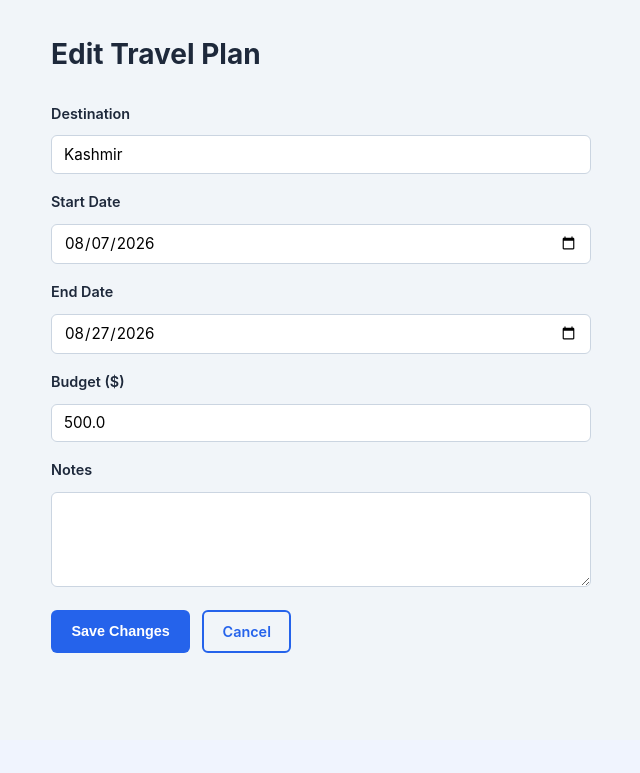
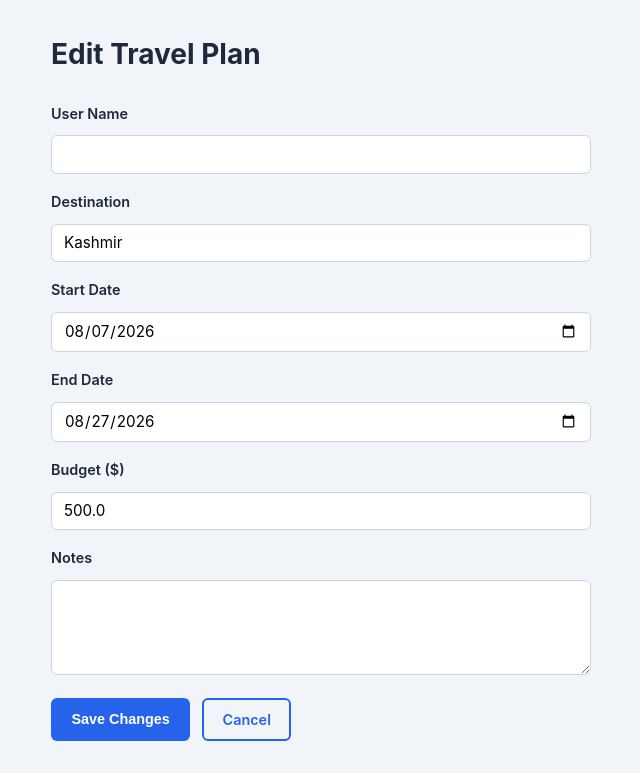
Before and after one commit to im-sandbox-lavanya/travel-planner, a FastAPI app: page /plans/35e71e311db94c1b82c2a75aeb289341/edit in a window 1280 px wide. Shown: the part 60-833 px from the top of the page, without its empty margins (133-773 px from the left). Before the commit the page ends 713 px from the top, so only its background shows below. Run offline with FastAPI, Linux system fonts and the light colour scheme.

Commit message:
feat: add user_name field to travel plans
Agent-Logs-Url: https://github.com/im-sandbox-lavanya/travel-planner/sessions/609e5b80-b0be-4be5-95d1-d3b8e6334d77

Co-authored-by: lavanyanooka <53800006+lavanyanooka@users.noreply.github.com>

```diff
--- a/app/main.py
+++ b/app/main.py
@@ -39,6 +39,7 @@ async def create_form(request: Request):
 @app.post("/plans", response_class=HTMLResponse)
 async def create_plan(
     request: Request,
+    user_name: str = Form(...),
     destination: str = Form(...),
     start_date: date = Form(...),
     end_date: date = Form(...),
@@ -47,6 +48,7 @@ async def create_plan(
 ):
     try:
         data = TravelPlanCreate(
+            user_name=user_name,
             destination=destination,
             start_date=start_date,
             end_date=end_date,
@@ -93,6 +95,7 @@ async def edit_form(request: Request, plan_id: str):
 async def update_plan(
     request: Request,
     plan_id: str,
+    user_name: str = Form(...),
     destination: str = Form(...),
     start_date: date = Form(...),
     end_date: date = Form(...),
@@ -101,6 +104,7 @@ async def update_plan(
 ):
     try:
         data = TravelPlanCreate(
+            user_name=user_name,
             destination=destination,
             start_date=start_date,
             end_date=end_date,
--- a/app/models.py
+++ b/app/models.py
@@ -7,6 +7,7 @@ from pydantic import BaseModel, model_validator
 class TravelPlanCreate(BaseModel):
     """Schema for creating / updating a travel plan (form input)."""
 
+    user_name: str
     destination: str
     start_date: date
     end_date: date
@@ -24,6 +25,7 @@ class TravelPlan(BaseModel):
     """Full travel plan stored on disk."""
 
     id: str
+    user_name: str
     destination: str
     start_date: date
     end_date: date
--- a/app/templates/create.html
+++ b/app/templates/create.html
@@ -16,6 +16,9 @@
 {% endif %}
 
 <form method="post" action="/plans" class="plan-form">
+    <label for="user_name">User Name</label>
+    <input type="text" id="user_name" name="user_name" required placeholder="e.g. Jane Doe">
+
     <label for="destination">Destination</label>
     <input type="text" id="destination" name="destination" required placeholder="e.g. Tokyo, Japan">
 
--- a/app/templates/detail.html
+++ b/app/templates/detail.html
@@ -7,6 +7,9 @@
 <div class="detail">
     <h1>{{ plan.destination }}</h1>
     <table class="detail-table">
+        {% if plan.user_name %}
+        <tr><th>User Name</th><td>{{ plan.user_name }}</td></tr>
+        {% endif %}
         <tr><th>Start Date</th><td>{{ plan.start_date }}</td></tr>
         <tr><th>End Date</th><td>{{ plan.end_date }}</td></tr>
         {% if plan.budget %}
--- a/app/templates/edit.html
+++ b/app/templates/edit.html
@@ -16,6 +16,9 @@
 {% endif %}
 
 <form method="post" action="/plans/{{ plan.id }}/edit" class="plan-form">
+    <label for="user_name">User Name</label>
+    <input type="text" id="user_name" name="user_name" required value="{{ plan.user_name }}">
+
     <label for="destination">Destination</label>
     <input type="text" id="destination" name="destination" required value="{{ plan.destination }}">
 
--- a/app/templates/index.html
+++ b/app/templates/index.html
@@ -10,6 +10,9 @@
     {% for plan in plans %}
     <div class="card">
         <h2><a href="/plans/{{ plan.id }}">{{ plan.destination }}</a></h2>
+        {% if plan.user_name %}
+        <p class="user-name">{{ plan.user_name }}</p>
+        {% endif %}
         <p class="dates">{{ plan.start_date }} &mdash; {{ plan.end_date }}</p>
         {% if plan.budget %}
         <p class="budget">${{ "%.2f"|format(plan.budget) }}</p>
--- a/data/plans.json
+++ b/data/plans.json
@@ -1,11 +1,22 @@
 [
   {
     "id": "35e71e311db94c1b82c2a75aeb289341",
+    "user_name": "",
     "destination": "Kashmir",
     "start_date": "2026-08-07",
     "end_date": "2026-08-27",
     "budget": 500.0,
     "notes": null,
     "created_at": "2026-04-27T16:37:55.809890"
+  },
+  {
+    "id": "91131fc75c984394be283ff50d064e25",
+    "user_name": "Alice Smith",
+    "destination": "Paris, France",
+    "start_date": "2026-07-01",
+    "end_date": "2026-07-14",
+    "budget": 2000.0,
+    "notes": "Eiffel Tower visit",
+    "created_at": "2026-04-27T11:15:33.023820"
   }
 ]
```
